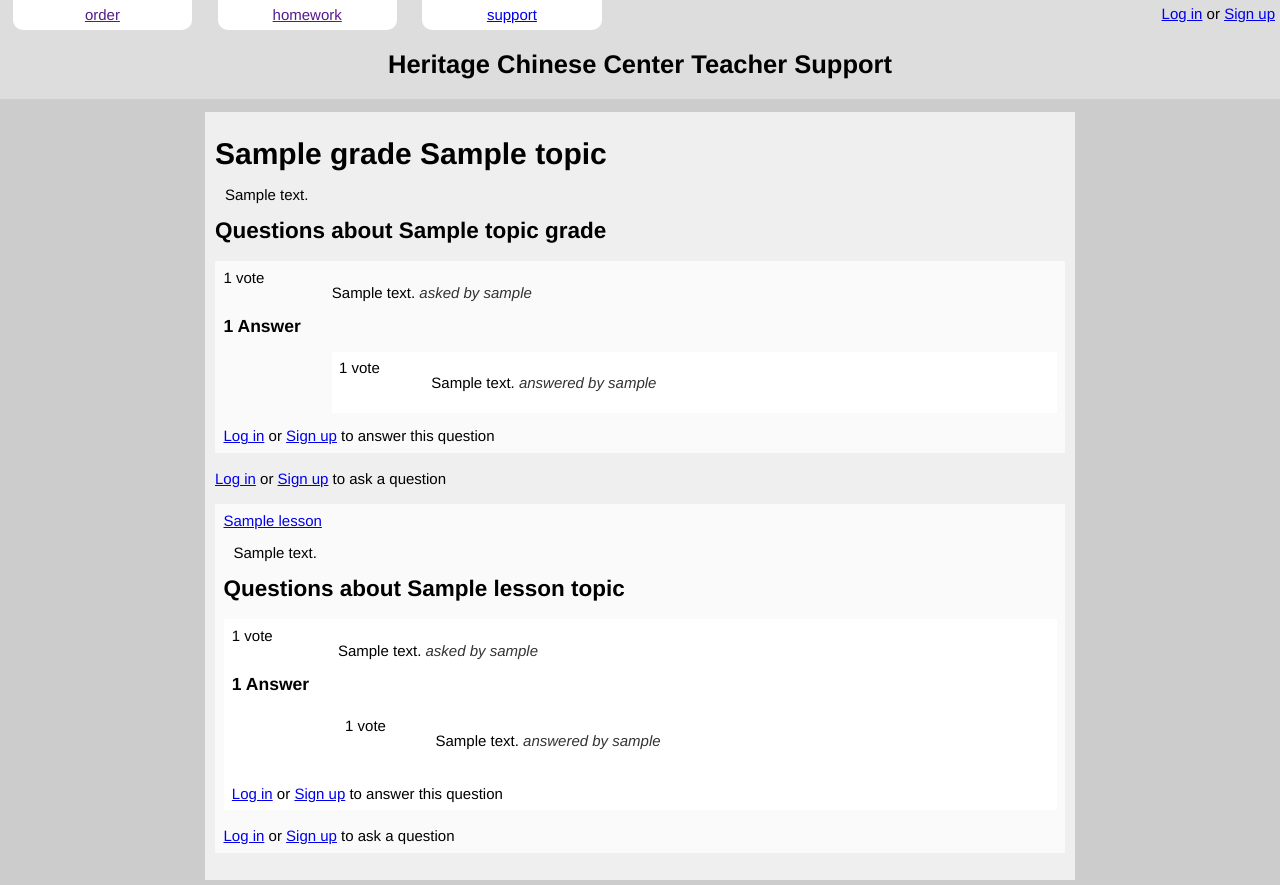
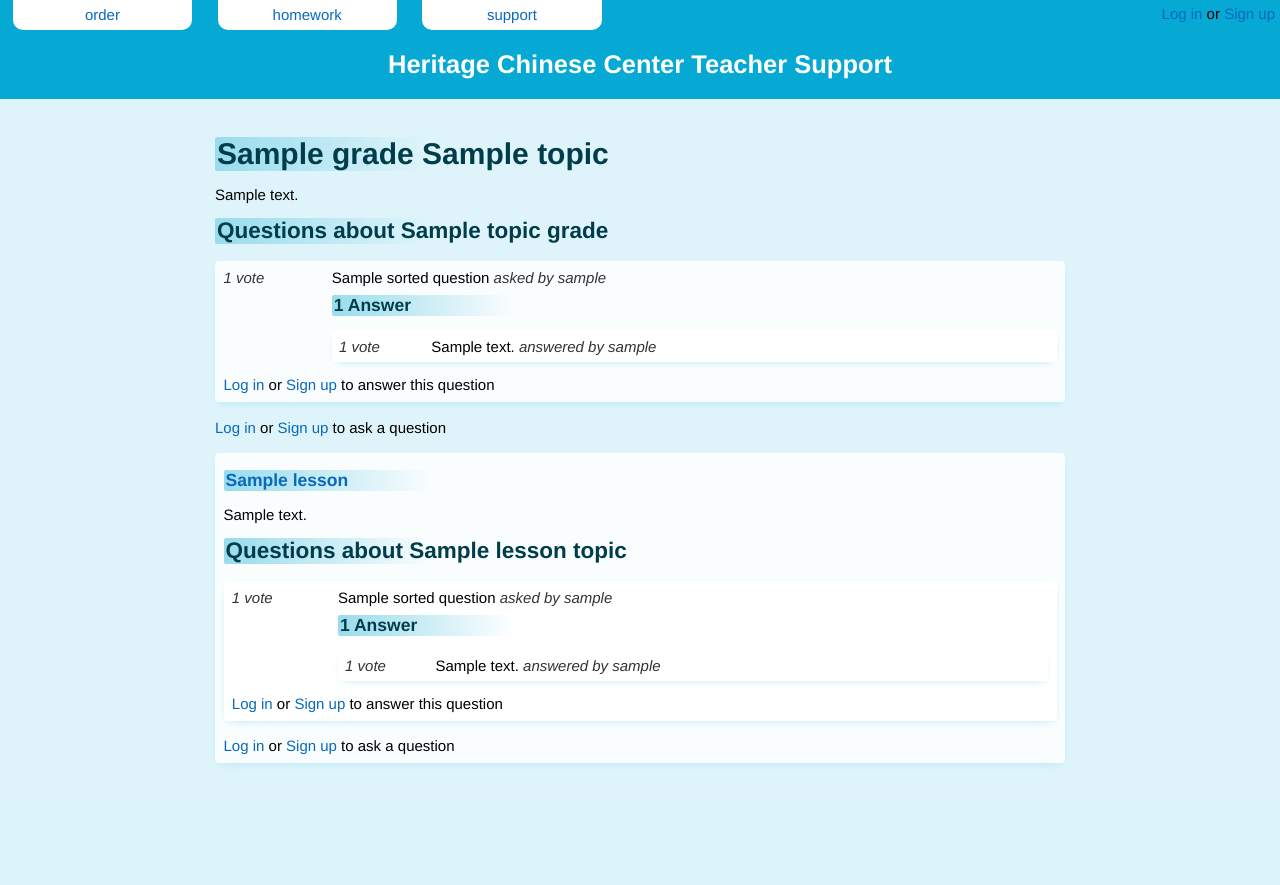
Before and after one commit to jdangerx/support, a Django app: template templates/support/topic_grade.html in a window 1280 px wide. After the commit the page ends 765 px from the top, so only its background shows below. Run offline with Django 3.2, Linux system fonts and the light colour scheme; the template is opened without the code that fills it: most values are stand-ins (such as "Sample title", 1, 10 or a date in 2020).

Commit message:
adding user page, letting users format questions, making it pretty

```diff
--- a/static/support/css/base.css
+++ b/static/support/css/base.css
@@ -2,10 +2,10 @@ body {
     font: 15px Helvetica, Arial, sans-serif;
     margin:0px;
 
-    background-color: #ccc;
+    background-color: #def4fa;
 }
 header {
-    background-color: #ddd;
+    background-color: #05a9d3;
 }
 header>a{
     display:block;
@@ -19,12 +19,18 @@ header>a{
     text-align: center;
 
 }
+a {
+    color:#0969BF;
+    text-decoration: none;
+}
+a:visited{
+    color:#0969BF;
+}
 main {
     width:90%;
     max-width: 850px;
     margin:5px auto;
     text-align: left;
-    background-color: #efefef;
     padding:10px;
 }
 header h1{
@@ -32,16 +38,22 @@ header h1{
     clear:both;
     padding:20px;
     font-size: 1.7em;
+    color:#fff;
+    background:transparent;
 }
 h1, h2, h3 {
     margin:.5em 0;
+    padding-left:2px;
+    color:#003D4B;
+    background: linear-gradient(to right, rgba(153,220,237,1) 0%,rgba(222,244,250,0) 25%,rgba(199,243,253,0) 100%);
+    border-radius: 2px;
 }
 header span {
     float:right;
     padding:5px;
 }
 main p {
-    padding:0 10px;
+
 }
 
 @media only screen and (max-width: 480px) {
@@ -68,6 +80,7 @@ input[type=text],input[type=password],input[type=email] {
     margin:1%;
     border-radius: 10px;
     border-width: 1px;
+    border-color:#ccc;
 }
 
 select {
@@ -75,6 +88,7 @@ select {
     float:left;
     width:50%;
     margin:2% 1%;
+    height:2em;
 }
 
 textarea {
@@ -85,6 +99,8 @@ textarea {
     margin:1%;
     border-radius: 10px;
     border-width: 1px;
+    font-size: 1em;
+    border-color:#ccc;
 }
 input[type=submit]{
     display:block;
@@ -92,6 +108,7 @@ input[type=submit]{
     margin:2%;
     margin-left:27%;
     width:25%;
+    cursor:pointer;
 }
 
 
--- a/static/support/css/forum.css
+++ b/static/support/css/forum.css
@@ -10,14 +10,20 @@ ul.lessons ul{
 ul li {
     display:block;
     list-style-type: none;
-    background-color: #fafafa;
+    background-color: #fafdfe;
     clear:left;
     padding:1%;
     margin:2% 0;
+    border-radius:4px;
+    box-shadow: 0 3px 10px -5px #99dced;
+}
+ul li div.vote {
+    width:13%;
+    float:left;
+    margin-left:0;
 }
 ul li div {
-    width:13%;
-    float:left;
+    margin-left:13%;
 }
 ul li div a{
     display:block;
@@ -30,9 +36,19 @@ ul li ul li {
     background-color:#fff;
 }
 
-ul li p span {
+ul li span {
     color:#333;
     font-style: italic;
+}
+ul li div p:first-child {
+    margin-top:0;
+}
+ul li div ul li {
+    list-style-type: circle;
+    background:transparent;
+    display: list-item;
+    box-shadow: none;
+
 }
 
 @media only screen and (max-width: 480px) {
--- a/templates/support/forum.html
+++ b/templates/support/forum.html
@@ -3,7 +3,7 @@
 <ul>
     {% for question in questions %}
     <li>
-        <div>
+        <div class="vote">
             {% if user.is_authenticated %}
             <a href="{% url 'support:up_vote_question' question.id %}?next={% url page object.id %}">&#x25B2;</a>
             {% endif %}
@@ -12,14 +12,15 @@
             <a href="{% url 'support:down_vote_question' question.id %}?next={% url page object.id %}">&#x25BC;</a>
             {% endif %}
         </div>
-        <p>{{question.question_text}}
+        <div>
+            {{question.question_html|safe}}
             <span>asked by {{question.author.username}}</span>
-        </p>
-        <h3>{{question.answer_set.all.count}} Answer{{question.answer_set.all.count|pluralize}} </h3>
+            <h3>{{question.answer_set.all.count}} Answer{{question.answer_set.all.count|pluralize}} </h3>
+        </div>
         <ul>
             {% for answer in question.sorted_answers %}
             <li>
-                <div>
+                <div class="vote">
                     {% if user.is_authenticated %}
                     <a href="{% url 'support:up_vote_answer' answer.id %}?next={% url page object.id %}">&#x25B2;</a>
                     {% endif %}
@@ -28,9 +29,9 @@
                     <a href="{% url 'support:down_vote_answer' answer.id %}?next={% url page object.id %}">&#x25BC;</a>
                     {% endif %}
                 </div>
-                <p>{{answer.answer_text}}
+                <div>{{answer.answer_html|safe}}
                     <span>answered by {{answer.author.username}}</span>
-                </p>
+                </div>
             </li>
             {% endfor %}
         </ul>
--- a/templates/support/lesson.html
+++ b/templates/support/lesson.html
@@ -10,7 +10,8 @@
 {% for lessonTopic in lesson.lessontopic_set.all %}
 <p>{{lessonTopic.intro_text }}</p>
 {% endfor %}
-<p>
+
+{% if lesson.supplementalmaterial_set.all.count > 0 %}
 <h2>Supplemental Materials</h2>
 <ul>{% for material in lesson.supplementalmaterial_set.all %}
 	<li>
@@ -19,10 +20,10 @@
 	</li>
 	{% endfor %}
 </ul>
+{% endif %}
 {% if user_is_moderator %}
 <a href="{% url 'support:upload_supplemental_material' lesson.id %}">Upload Supplemental Materials</a>
 {% endif %}
-</p>
 
 {% include "support/forum.html" with page='support:lesson' object=lesson  questions=lesson.sorted_questions %}
 
--- a/templates/support/topic.html
+++ b/templates/support/topic.html
@@ -1,5 +1,8 @@
 {% extends "base.html" %}
-
+{% load staticfiles %}
+{% block style %}
+<link rel="stylesheet" type="text/css" href="{% static 'support/css/grade.css' %}">
+{% endblock %}
 {% block content %}
 
 <h1>{{topic.name}}</h1>
--- a/templates/support/topic_grade.html
+++ b/templates/support/topic_grade.html
@@ -13,9 +13,8 @@
 <ul class="lessons">
     {% for lessonTopic in topic_grade.lessontopic_set.all %}
     <li>
-        <a href="{% url 'support:lesson' lessonTopic.lesson.id %}">{{lessonTopic.lesson.name}}</a>
+        <h3><a href="{% url 'support:lesson' lessonTopic.lesson.id %}">{{lessonTopic.lesson.name}}</a></h3>
         <p>{{lessonTopic.intro_text}}</p>
-
         {% include "support/forum.html" with page='support:topic_grade' object=lessonTopic  questions=lessonTopic.forum.sorted_questions %}
     </li>
     {% endfor %}
--- a/urls.py
+++ b/urls.py
@@ -24,5 +24,5 @@ urlpatterns = patterns('',
     url(r'^sign_up/$', views.sign_up, name='sign_up'),
     url(r'^lesson/(?P<lesson_id>\d+)/upload_supplemental_material/$',
         views.upload_supplemental_material, name='upload_supplemental_material'),
-
+    url(r'^user/(?P<user_id>\d+)/$', views.user, name='user'),
 )
```
Also changed, not shown: models.py (+9 -0 lines), static/support/css/grade.css (+7 -3 lines), templates/support/index.html (+8 -1 lines), templates/support/user.html (added, +41 -0 lines), views.py (+17 -1 lines). Lines whose indentation alone changed are shown as unchanged.
